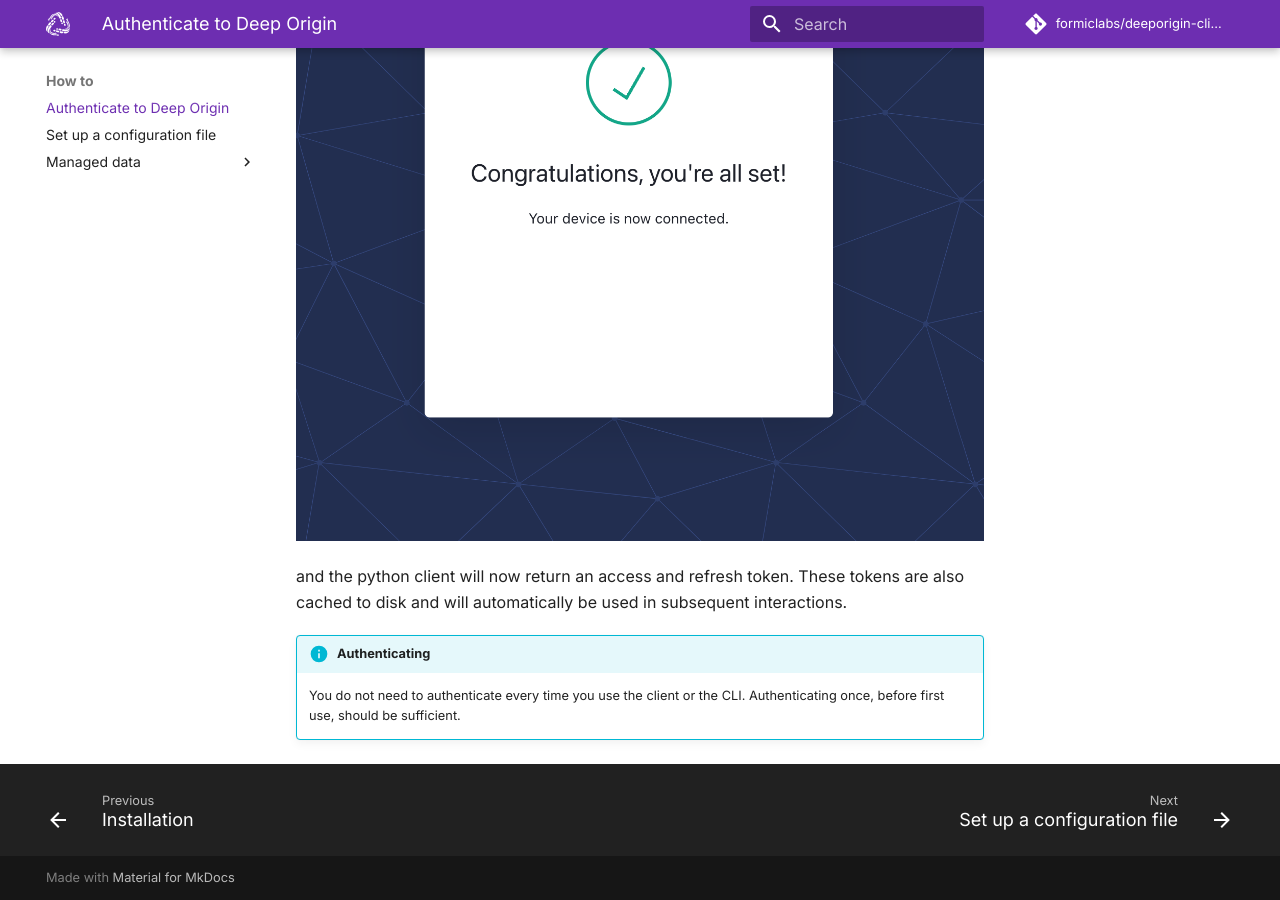
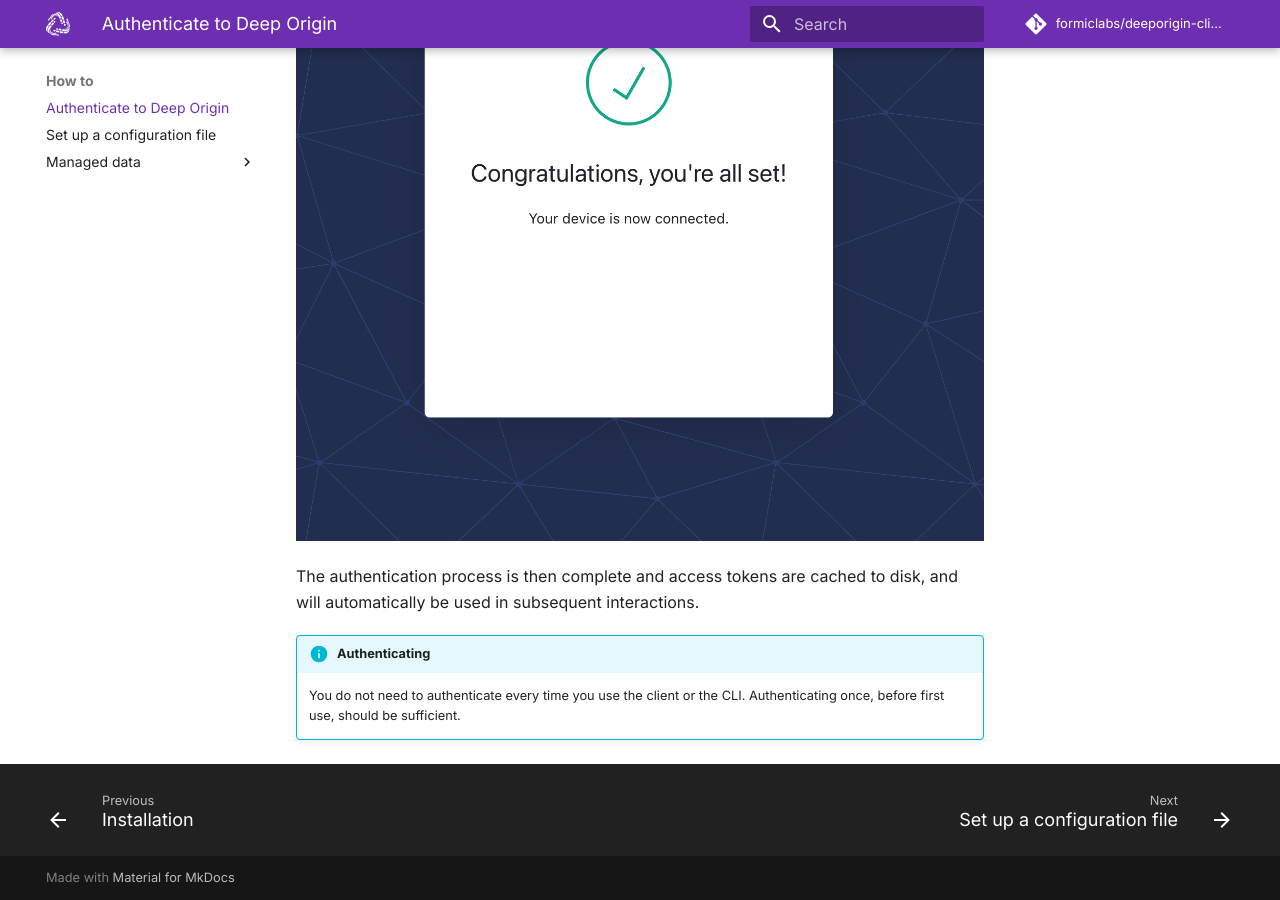
Before and after one commit to deeporiginbio/deeporigin-client, an MkDocs documentation site: the page built from docs/how-to/auth.md, in a window 1280 px wide and 900 px high, scrolled down 1761 px. Built offline with MkDocs 1.6.1 and Material for MkDocs 9.7.7, drawn with Linux system fonts in a browser that asks for light colours; comment, search, counter and statistics services are not loaded.

Commit message:
fix(docs): fixed a python-client specific line

```diff
--- a/docs/how-to/auth.md
+++ b/docs/how-to/auth.md
@@ -35,8 +35,7 @@ On clicking the `Confirm` button, you are shown:
 
 ![](../images/auth-confirm.png)
 
-and the python client will now return an access and refresh
-token. These tokens are also cached to disk and will automatically
+The authentication process is then complete and access tokens are cached to disk, and will automatically
 be used in subsequent interactions.
 
 !!! info "Authenticating"
```
